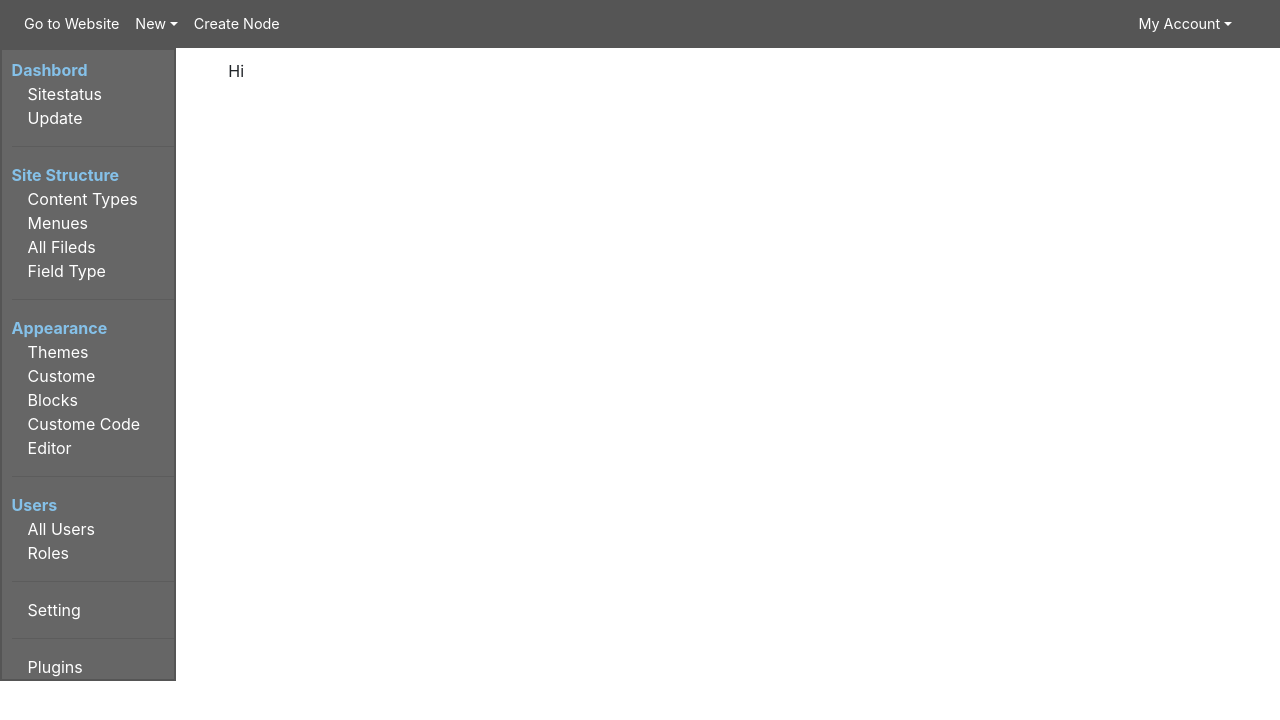
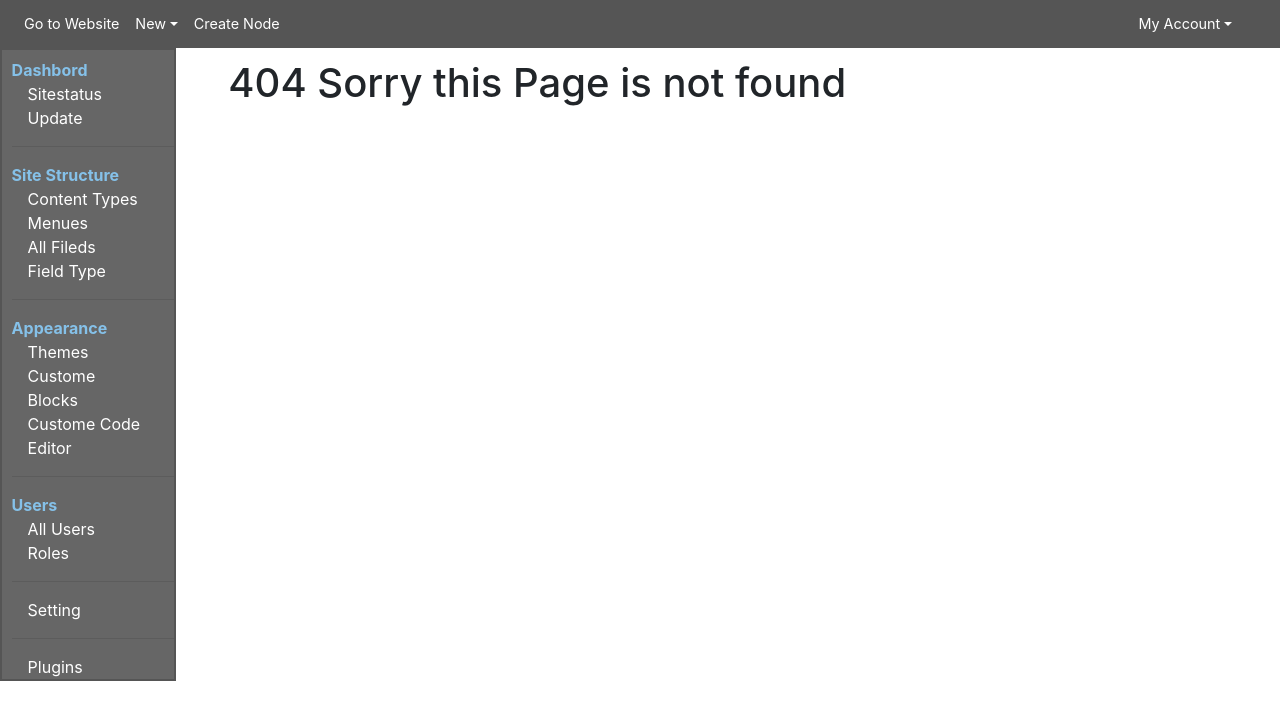
Before and after one commit to devugees/react-cms, a React (Create React App) app: page /Administration in a window 1280 px wide. Shown: the top 720 px of the page. Built offline with nearby package versions, Linux system fonts and the light colour scheme; no server answers.

Commit message:
Dashbord Dynamic links +PageNotFound

```diff
--- a/src/components/Administration/HeaderComponent/HeaderComponent.js
+++ b/src/components/Administration/HeaderComponent/HeaderComponent.js
@@ -64,7 +64,7 @@ import {
                 </DropdownMenu>
               </UncontrolledDropdown>
               <NavItem>
-                <NavLink style={textColor} href="/Administration/NewContentType">Create Node</NavLink>
+                <NavLink style={textColor} href="/Administration/main/NewContentType">Create Node</NavLink>
               </NavItem>
             </Nav>
 
--- a/src/components/Main/Main.js
+++ b/src/components/Main/Main.js
@@ -15,12 +15,38 @@ import Blocks from '../Appearance/Blocks/Blocks';
 import AllUsers from '../Users/AllUsers/AllUsers';
 import Roles from '../Users/Roles/Roles';
 import Plugins from '../Plugins/Plugins';
+import PageNotFound from '../PageNotFound/PageNotFound';
 
+
+let components = {
+  "NewContentType": <NewContentType/>,
+  "Sitestatus": <Sitestatus/>,
+  "Update": <Update/>,
+  "ContentTypesList": <ContentTypesList/>,
+  "SettingsComponent": <SettingsComponent/>,
+  "FieldTypes": <FieldTypes/>,
+  "AllFields": <AllFields/>,
+  "Themes": <Themes/>,
+  "CustomeCode": <CustomeCode/>,
+  "Custome": <Custome/>,
+  "Editor": <Editor/>,
+  "Blocks": <Blocks/>,
+  "AllUsers": <AllUsers/>,
+  "Roles": <Roles/>,
+  "Plugins": <Plugins/>,
+
+}
 
 class Main extends Component {
 
 
+
+
   render() {
+    let linkString = this.props.activeLink.split('/')[3]
+    console.log(linkString)
+    let component = components[linkString] || <PageNotFound/>
+    return (<div>{component}</div>)
   /*
     const Links = [NewContentType,ContentTypesList,SettingsComponent,FieldTypes,AllFields]
     const activatedLink = this.props.activeLink.split('/')[2]
@@ -32,7 +58,9 @@ class Main extends Component {
       }
     }
     return ( `<div> <${workingLink}/> </div>`);
-    */
+
+
+  ----------------------------------
 
     if(this.props.activeLink === "/Administration/main/NewContentType") {
       return ( <div> <NewContentType/> </div>);
@@ -71,7 +99,9 @@ class Main extends Component {
         </div>
         );
       }
+*/
     };
   }
 
+
 export default Main;
--- /dev/null
+++ b/src/components/PageNotFound/PageNotFound.js
@@ -0,0 +1,14 @@
+import React, { Component } from 'react';
+
+
+class PageNotFound extends Component {
+  render() {
+    return (
+      <div>
+       <h1> 404 Sorry this Page is not found</h1>
+      </div>
+    );
+  }
+}
+
+export default PageNotFound;
```
